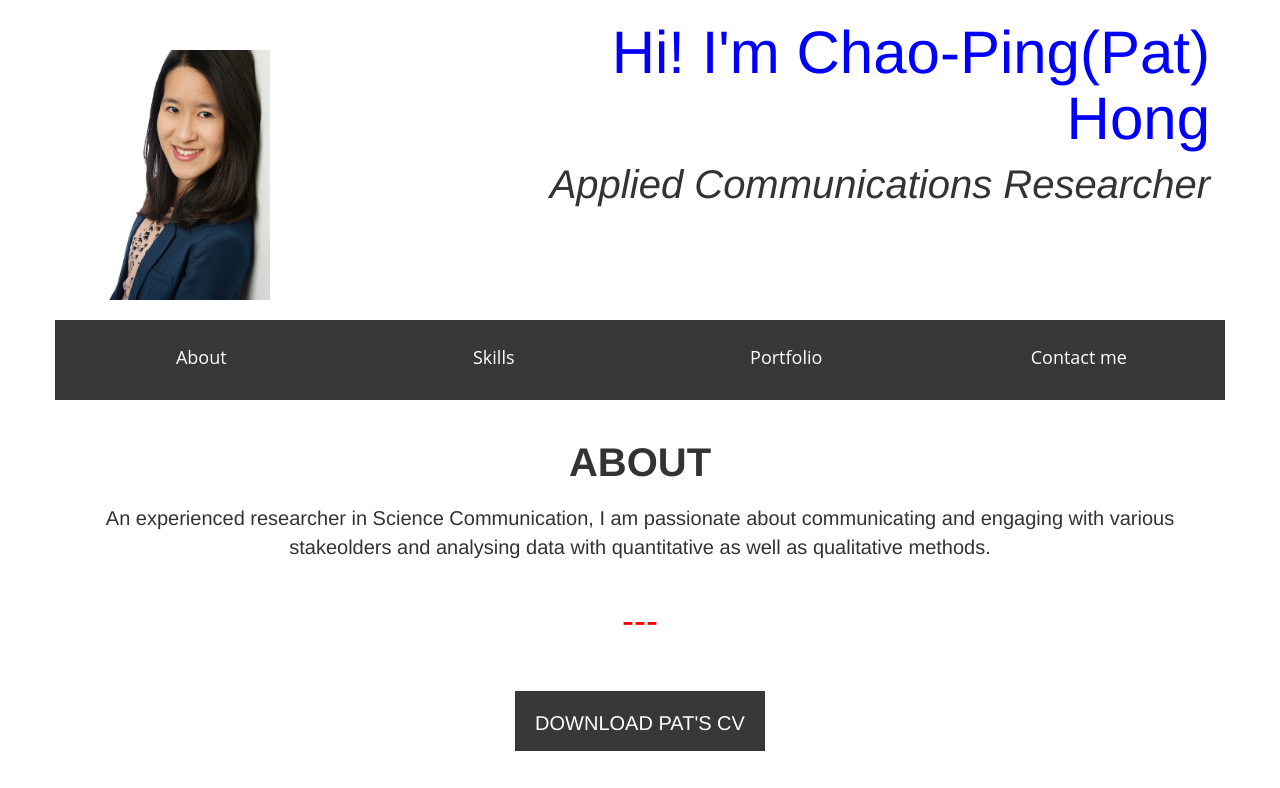
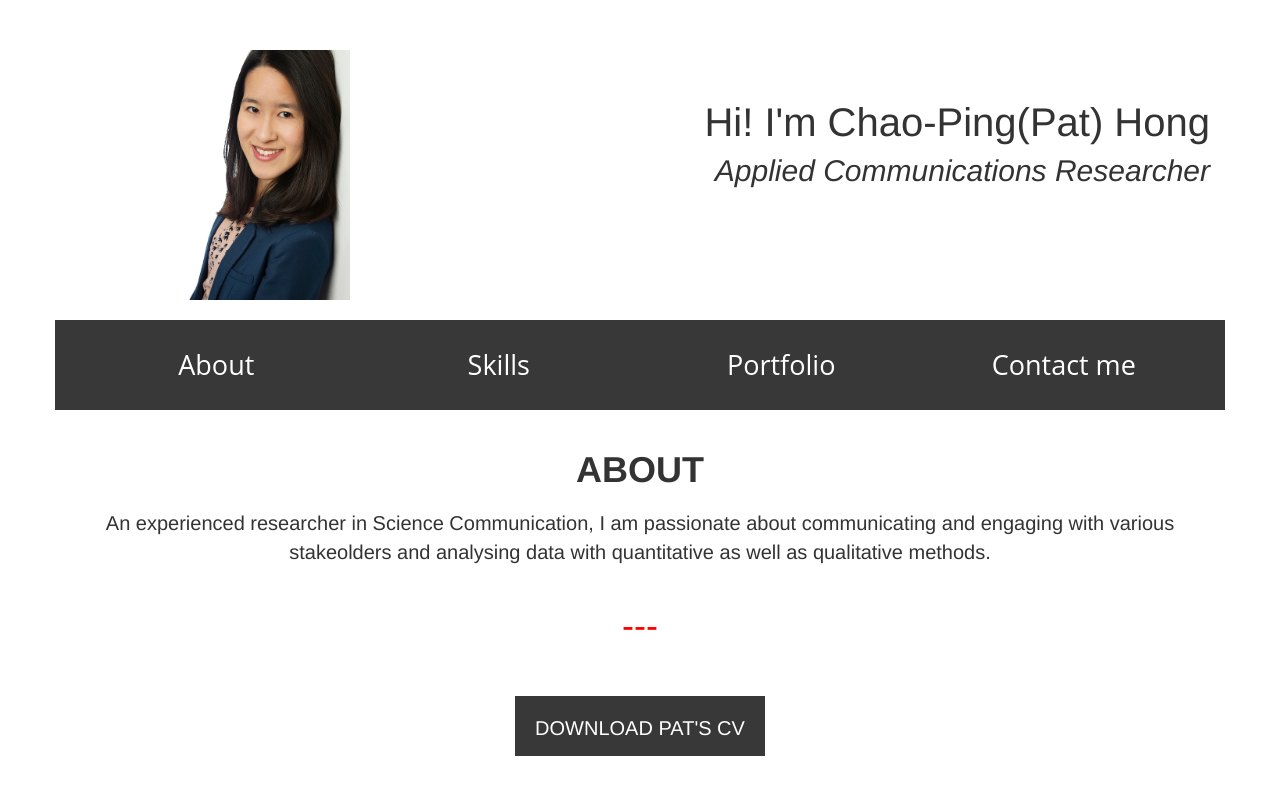
Before and after one commit to cphong/cphong.github.io, a plain HTML site: page index.html in a window 1280 px wide. Shown: the top 788 px of the page. Drawn offline with Linux system fonts and the light colour scheme.

Commit message:
Fixed the formatting and send form

```diff
--- a/css/profile.css
+++ b/css/profile.css
@@ -3,19 +3,13 @@ body {
 }
 
 .title {
-	color: blue;
-	font-size: 3em;
+	margin-top: 100px;
+	font-size: 200%;
 }
 
 .subtitle{
-	font-size: 2em;
+	font-size: 150%;
 	font-style: italic;
-}
-
-.background {
-	background-repeat: no-repeat;
-    background-position: center;
-    height: 300px;
 }
 
 .profile-image {
@@ -26,24 +20,23 @@ body {
 
 .nav-bar {
 	margin-top: 20px;
-	height: 80px;
 	color: white;
 	font-family: 'Open Sans', sans-serif;
 	font-weight: bold;
 	background-color: #383838;
 	text-align: center;
-	padding: 18px 0;
+	padding: 1em;
 }
 
 .tab {
 }
 
 .tab a {
+	font-size: 150%;
 	color: white;
 }
 
 .about{
-	font-size: 40px;
 	margin-top: 40px;
 	font-weight: bolder;
 	text-align: center;
--- a/index.html
+++ b/index.html
@@ -9,9 +9,9 @@
 
 <div class= "container">
 
-	<div class="row background">
+	<div class="row">
 		<div class="col-md-4 col-sm-4">
-			<img src="images/profilephoto.jpg" class="img-responsive profile-image">
+			<img src="images/profilephoto.jpg" class="img-responsive profile-image center-block">
 		</div>
 		<div class="col-md-8 col-sm-8">
 			<h1 class="title text-right">Hi! I'm Chao-Ping(Pat) Hong</h1>
@@ -63,10 +63,7 @@
 	<div class="row">
 			<div class="col-md-12">
 				<img src="images/science communication.jpg" class="skill-image image-responsive center-block" alt="Science Communication">
-
-
 				<p class="content-text">I am experienced in Science Communication. I have engaged directly with stakeholders in science/technology issues, conducted 50+ interviews, and delivered several communication workshops and trainings. I designed and executed a 3-year project, where I extracted stakeholder perspectives in the complex issue of sustainable development. In an award-winning project, I measured the success of social media strategies in energy campaigns.</p>
-
 			</div>
 	</div>
 
@@ -195,7 +192,7 @@
 				<h1 class="about" id="contact me">CONTACT ME</h1>
 
 
-				<form action="http://formspree.io/you@email.com">
+				<form action="http://formspree.io/you@email.com" method="POST">
   				<input type="email" name="_replyto" placeholder= "Your email" class="form-email">
   				<textarea name="body" placeholder= "Your message" class="form-message"></textarea>
   				<input type="text" name="_gotcha" style="display:none">
```
